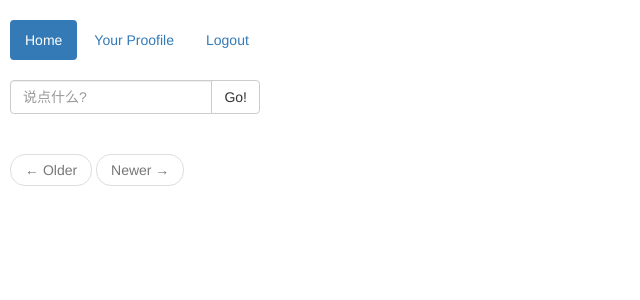
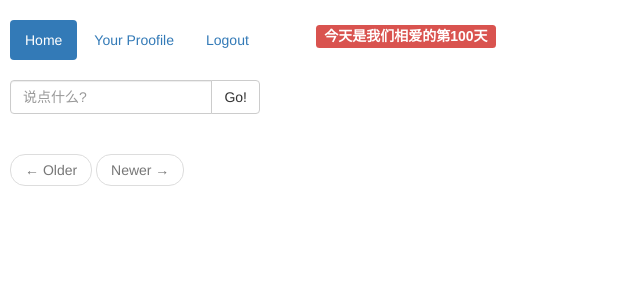
Before and after one commit to imuhao/MicroBlog, a Flask app: page / in a window 1280 px wide. Shown: the top 300 px of the page, without its empty margins (0-640 px from the left). Run offline with Flask 2, Linux system fonts and the light colour scheme; the visitor is signed in with stand-in values (Sample User, id 1); data comes from the database, SQL or seed files in the repository; data that the repository does not hold is empty; parts of the project's set-up code (start-up, migrations or seed data) failed here and were passed over; some libraries are stand-ins or nearby versions.

Commit message:
fall in love time

```diff
--- a/app/static/css/style.css
+++ b/app/static/css/style.css
@@ -21,8 +21,20 @@ body {
 }
 
 .menuDiv {
+    text-align: center;
     margin-bottom: 10px;
-    align-content: center;
+}
+
+.menuRightLi {
+    padding-left: 50px;
+}
+
+.menuRight {
+    line-height: 33px; /*让黄色div中的文字内容垂直居中*/
+    font-size: 14px;
+    font-family: Arial, Helvetica, sans-serif;
+    font-weight: bold;
+    visibility: hidden;
 }
 
 .message-div {
--- a/app/static/js/microblog.js
+++ b/app/static/js/microblog.js
@@ -18,11 +18,18 @@ function translate(post) {
 }
 
 
-$().ready(function () {
+function setUpTime() {
+    var startdate = new Date();  //开始时间
+    startdate.setFullYear(2017, 8, 3)
+    startdate.setHours(00, 00, 00)
+    var enddate = new Date();    //结束时间
+    var interval = enddate.getTime() - startdate.getTime()  //时间差的毫秒数
+    var days = Math.floor(interval / (24 * 3600 * 1000)) + 1
+    $('.menuRight').text('今天是我们相爱的第' + days + '天')
+    $('.menuRight').css('visibility', 'visible')
 
-})
+}
 
-
-function selectIndex() {
-    $('#ulList li:nth-child(2)').addClass('active')
-}
+$(function () {
+    setUpTime()
+});
--- a/app/templates/base.html
+++ b/app/templates/base.html
@@ -15,10 +15,11 @@
     <link href="https://cdn.bootcss.com/bootstrap/3.3.7/css/bootstrap.min.css" rel="stylesheet">
     <link href="../static/css/style.css" rel="stylesheet">
 
-    <script src="../static/js/microblog.js"></script>
+
     <script src="http://momentjs.cn/downloads/moment-with-locales.js"></script>
     <script src="http://cdn.static.runoob.com/libs/jquery/2.1.1/jquery.min.js"></script>
     <script src="http://cdn.static.runoob.com/libs/bootstrap/3.3.7/js/bootstrap.min.js"></script>
+    <script src="../static/js/microblog.js"></script>
 
 </head>
 
@@ -31,7 +32,12 @@
             <li><a href="{{ url_for('user',nickname=current_user.nickname ) }}">{{ _('Your Proofile') }}</a></li>
             <li><a href="{{ url_for('logout') }}">{{ _('Logout') }}</a></li>
         {% endif %}
+
+        <li class="menuRightLi">
+            <p class="label label-danger menuRight">Smile</p>
+        </li>
     </ul>
+
 </div>
 
 {% with  messages = get_flashed_messages() %}
```
Also changed, not shown: 1 other file.
